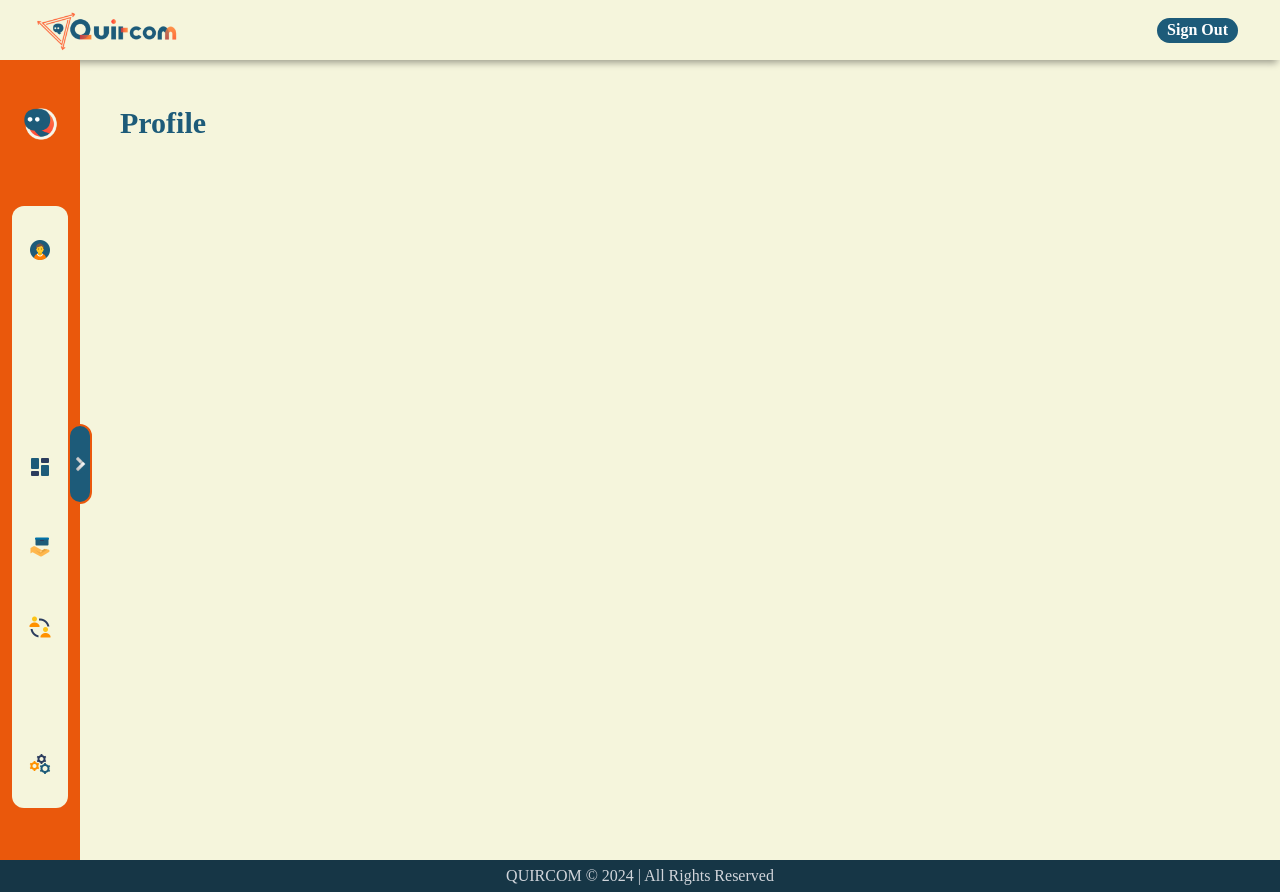
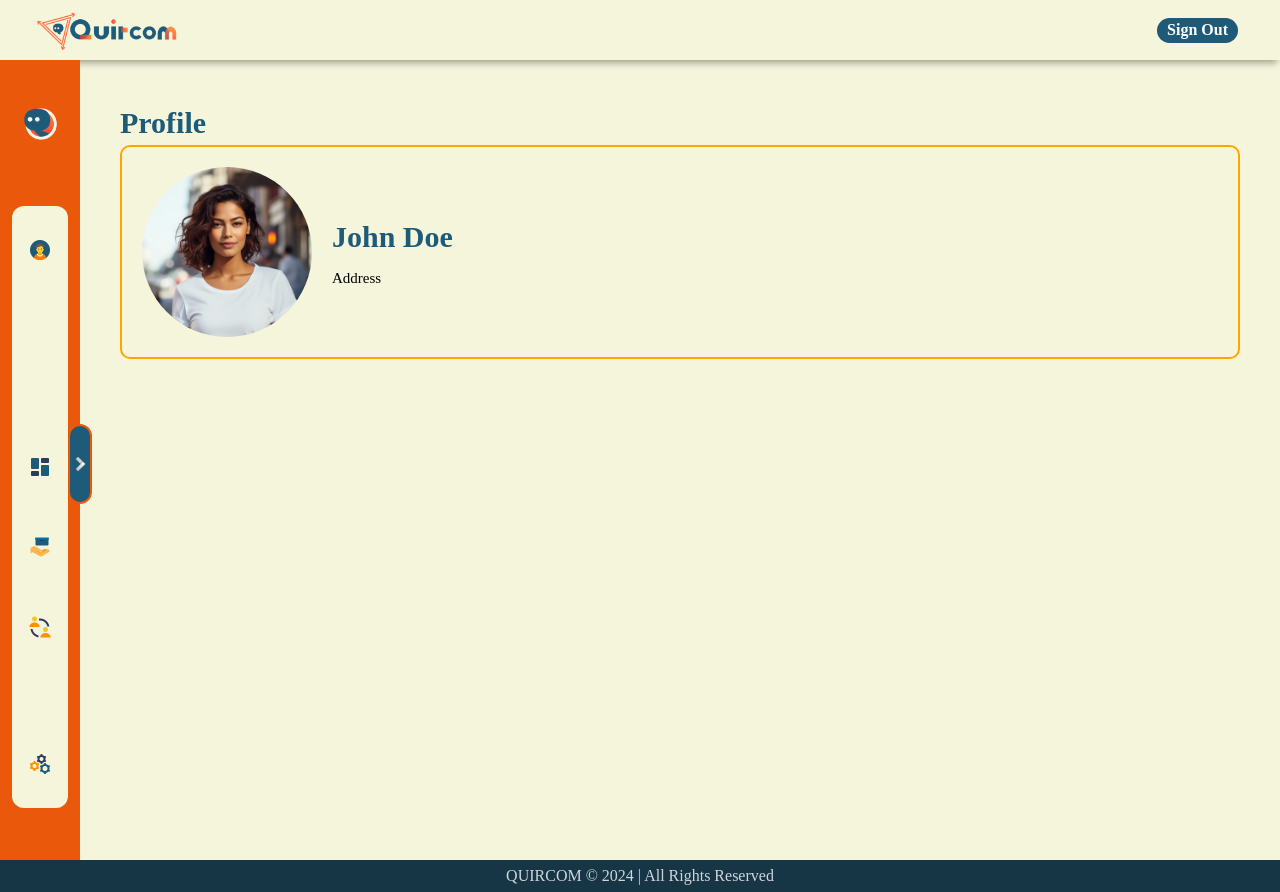
Before and after one commit to jianDeveloper/quircom, a React (Vite) app: page /client/profile in a window 1280 px wide. Built offline with nearby package versions, Linux system fonts and the light colour scheme.

Commit message:
frontend

```diff
--- a/src/client/CProfile.jsx
+++ b/src/client/CProfile.jsx
@@ -2,6 +2,10 @@ import React from 'react'
 
 import Header from './Header'
 import CNav from './CNav'
+
+import '../client/profile.css'
+
+import profile from '../assets/profile.jpg'
 
 function CProfile() {
 
@@ -12,6 +16,23 @@ function CProfile() {
       <CNav />
       <main className='flex-inline mx-10 my-10 w-[100%]'>
         <h1 className='font-extrabold text-[30px] text-[#1D5B79]'>Profile</h1>
+        <div className="profileBorder">
+          <div className="profileInfo flex flex-row">
+            <div className='pictureBorder p-5'>
+              <img className="profilePicture" src={profile} alt="Profile Picture" />
+            </div>
+            <div className='profileName flex flex-col justify-center'>
+              <h4 className='font-extrabold text-[30px] text-[#1D5B79] my-1'>John Doe</h4>
+              <p className='text-[15px] text-[black] my-1'>Address</p>
+            </div>
+            <div className='profileSettings justify-end'>
+              <button className='manageProfile'></button>
+            </div>
+          </div>
+          <div className="profileContent">
+
+          </div>
+        </div>
       </main>
       </div>
       <div className="flex justify-center h-8 z-[5] bg-[#163646] text-gray-300 font-bolds">
--- /dev/null
+++ b/src/client/profile.css
@@ -0,0 +1,18 @@
+.profileBorder{
+  color: blue;
+  width: 100%;
+}
+
+.profileInfo{
+  border-width: 2px;
+  border-color: orange;
+  border-radius: 10px;
+  color: blue;
+}
+
+.profilePicture{
+  height: 170px;
+  width: 170px;
+  border-radius: 100px;
+  object-fit:cover;
+}
```
Also changed, not shown: src/assets/profile.jpg (added).
